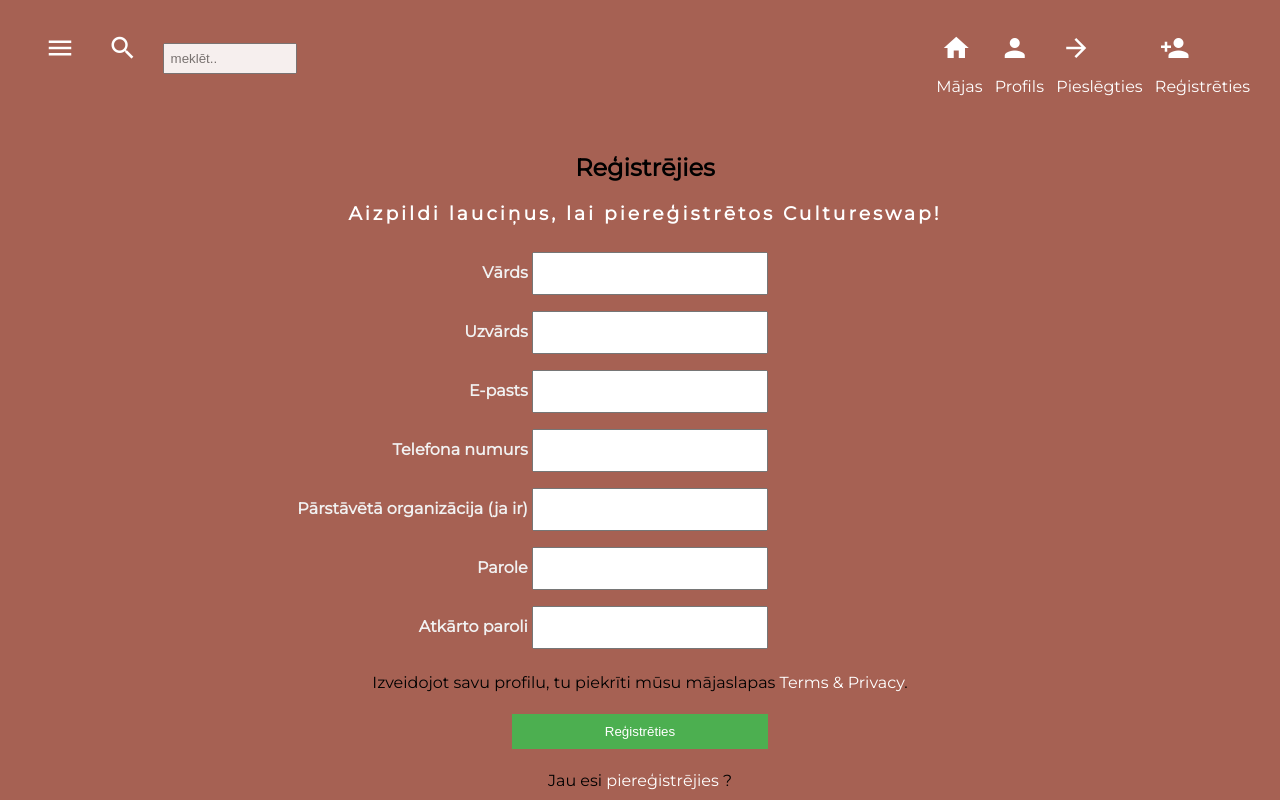
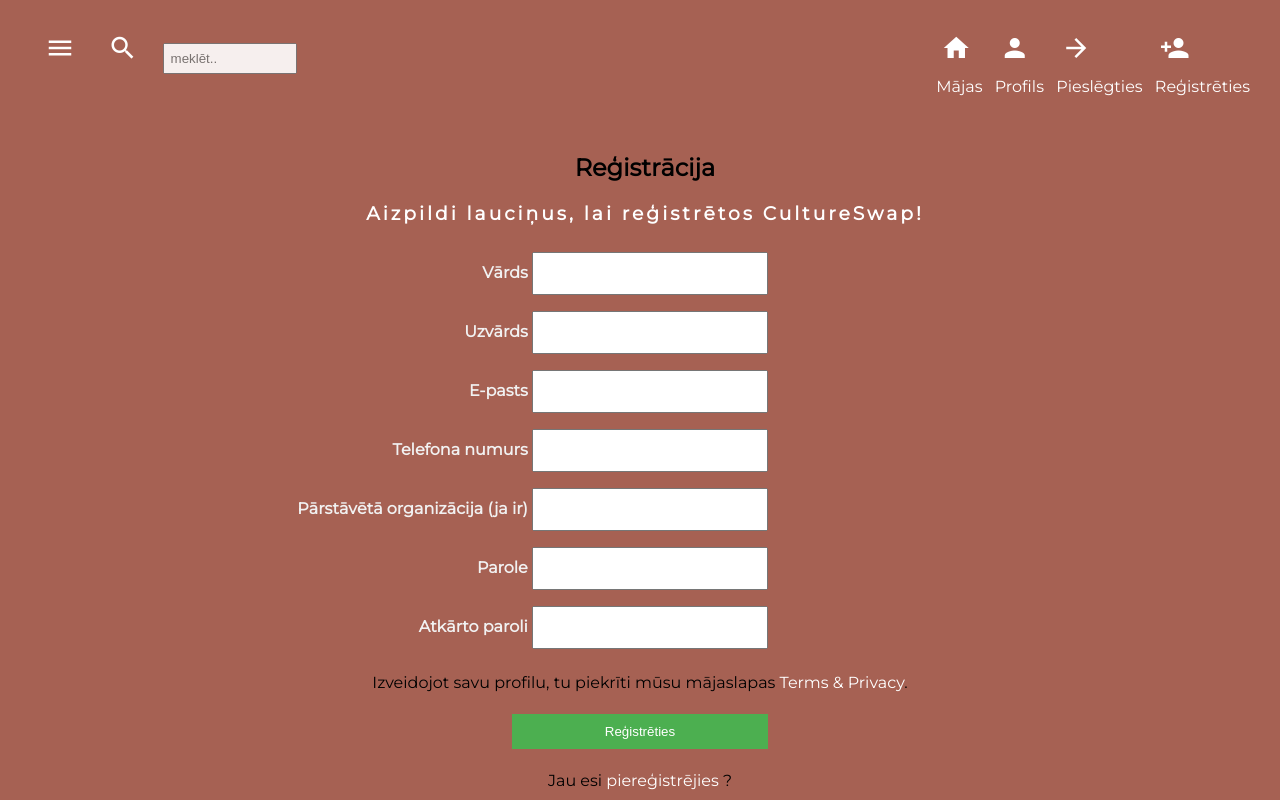
Before and after one commit to cultureswapped/cultureswap, a plain HTML site: page signup.html in a window 1280 px wide. Shown: the top 800 px of the page. Drawn offline with Linux system fonts and the light colour scheme.

Commit message:
Add files via upload

```diff
--- a/signup.html
+++ b/signup.html
@@ -85,8 +85,8 @@
 
 
 <br><br><br><br><br><br><br>
-   <center><strong><h2>Reģistrējies</h2></strong>
-    <p><h3>Aizpildi lauciņus, lai piereģistrētos Cultureswap!</h3></p>
+   <center><strong><h2>Reģistrācija</h2></strong>
+    <p><h3>Aizpildi lauciņus, lai reģistrētos CultureSwap!</h3></p>
 </center>
  <form action="action_page.php">
   <div class="container">
```
